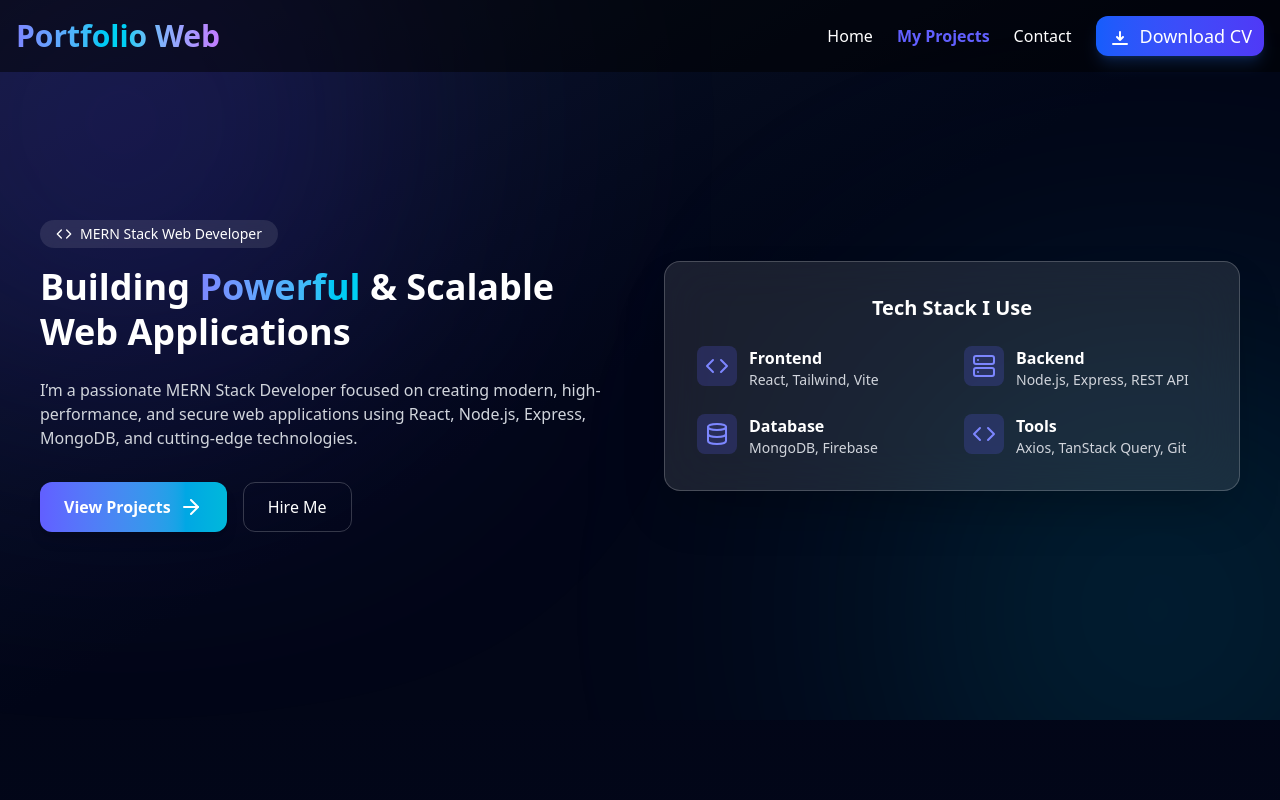
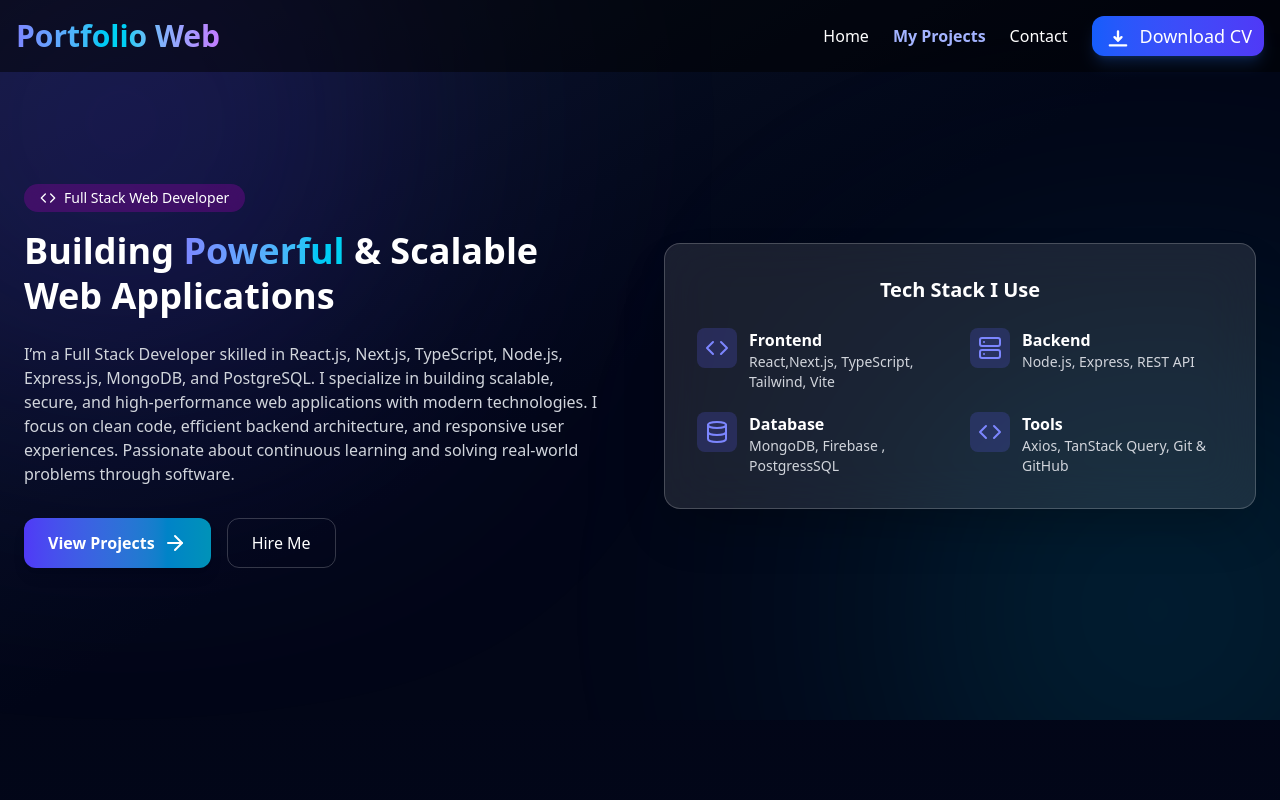
Before and after one commit to kyachingprue/my-portfolio-studio-web, a React (Vite) app: page /my-projects in a window 1280 px wide. Shown: the top 800 px of the page. Built offline with nearby package versions, Linux system fonts and the light colour scheme.

Commit message:
new code updated

```diff
--- a/src/components/Banner.jsx
+++ b/src/components/Banner.jsx
@@ -18,8 +18,8 @@ const Banner = () => {
           animate={{ opacity: 1, y: 0 }}
           transition={{ duration: 0.8 }}
         >
-          <span className="inline-flex items-center gap-2 px-4 py-1 mb-4 rounded-full bg-white/10 text-sm backdrop-blur mt-10 md:mt-0">
-            <Code size={16} /> MERN Stack Web Developer
+          <span className="inline-flex items-center gap-2 px-4 py-1 mb-4 rounded-full bg-fuchsia-700/30 text-sm backdrop-blur mt-10 md:mt-0">
+            <Code size={16} /> Full Stack Web Developer
           </span>
 
           <h1 className="text-2xl md:text-3xl xl:text-4xl font-extrabold leading-tight">
@@ -31,16 +31,14 @@ const Banner = () => {
           </h1>
 
           <p className="mt-6 text-gray-300 max-w-xl">
-            I’m a passionate MERN Stack Developer focused on creating modern,
-            high-performance, and secure web applications using React, Node.js,
-            Express, MongoDB, and cutting-edge technologies.
+            I’m a Full Stack Developer skilled in React.js, Next.js, TypeScript, Node.js, Express.js, MongoDB, and PostgreSQL. I specialize in building scalable, secure, and high-performance web applications with modern technologies. I focus on clean code, efficient backend architecture, and responsive user experiences. Passionate about continuous learning and solving real-world problems through software.
           </p>
 
           {/* BUTTONS */}
           <div className="mt-8 flex flex-wrap gap-4">
             <Link
               to="/projects"
-              className="group inline-flex items-center gap-2 px-6 py-3 rounded-xl bg-linear-to-r from-indigo-500 to-cyan-500 text-white font-semibold shadow-lg hover:scale-105 transition"
+              className="group inline-flex items-center gap-2 px-6 py-3 rounded-xl bg-linear-to-r from-indigo-600 to-cyan-600 text-white font-semibold shadow-lg hover:scale-105 transition"
             >
               View Projects
               <ArrowRight className="group-hover:translate-x-1 transition" />
@@ -67,11 +65,11 @@ const Banner = () => {
               Tech Stack I Use
             </h3>
 
-            <div className="grid grid-cols-2 gap-6">
-              <TechItem icon={<Code />} title="Frontend" desc="React, Tailwind, Vite" />
+            <div className="grid grid-cols-2 gap-5">
+              <TechItem icon={<Code />} title="Frontend" desc="React,Next.js, TypeScript, Tailwind, Vite" />
               <TechItem icon={<Server />} title="Backend" desc="Node.js, Express, REST API" />
-              <TechItem icon={<Database />} title="Database" desc="MongoDB, Firebase" />
-              <TechItem icon={<Code />} title="Tools" desc="Axios, TanStack Query, Git" />
+              <TechItem icon={<Database />} title="Database" desc="MongoDB, Firebase , PostgressSQL" />
+              <TechItem icon={<Code />} title="Tools" desc="Axios, TanStack Query, Git & GitHub" />
             </div>
           </div>
         </motion.div>
--- a/src/components/Footer.jsx
+++ b/src/components/Footer.jsx
@@ -10,7 +10,7 @@ const Footer = () => {
 
         {/* Description */}
         <p className="mb-6 text-gray-300">
-          I'm a passionate MERN stack developer. I create responsive and
+          I'm a passionate Full stack developer. I create responsive and
           dynamic web applications using modern technologies.
         </p>
 
@@ -18,7 +18,7 @@ const Footer = () => {
         <div className="mb-6">
           <p className="mb-2">💻 Programming Skills:</p>
           <p className="text-gray-300">
-            HTML | CSS | JavaScript | React.js | Node.js | Express.js | MongoDB | TailwindCSS | REST API | Firebase
+            HTML | CSS | JavaScript | React.js | Next.js | TypeScript | Node.js | Express.js | MongoDB | PostgressSQL |Shadcn UI | TailwindCSS | REST API | Firebase
           </p>
         </div>
 
--- a/src/components/Header.jsx
+++ b/src/components/Header.jsx
@@ -13,7 +13,7 @@ const Header = () => {
     words: [
       "I'm Kyachingprue Marma",
       "I'm a Web Developer",
-      "I'm a MERN Stack Developer",
+      "I'm a Full Stack Developer",
       "I'm a Software Developer",
       "I'm a Programmer",
     ],
@@ -29,7 +29,7 @@ const Header = () => {
         {/* LEFT CONTENT */}
         <div>
           <h1 className="text-2xl mt-12 md:mt-0 md:text-4xl font-bold mb-4 bg-linear-to-r from-green-400 via-cyan-400 to-blue-500 bg-clip-text text-transparent">
-            MERN Stack Developer
+            Full Stack Developer
           </h1>
 
 
@@ -38,16 +38,10 @@ const Header = () => {
             <Cursor cursorColor="#22c55e" />
           </h2>
 
-          <p className="text-gray-400 leading-relaxed">
-            My name is <span className="text-white font-semibold">Kyachingprue Marma</span>.
-            I am from Singinala, Mohamuni Para.
-            I am a passionate MERN Stack Developer who loves building modern,
-            responsive, and scalable web applications.
+          <p className="text-gray-300 leading-relaxed">
+            My name is <span className="text-white font-semibold">Kyachingprue Marma</span>, a passionate Full Stack Web Developer from Singinala, Mohamuni Para. I specialize in building modern, scalable, and high-performance web applications using React.js, Next.js, TypeScript, Node.js, Express.js, MongoDB, and PostgreSQL.
             <br /><br />
-            I have experience working with HTML, CSS, TailwindCSS, DaisyUI,
-            JavaScript, React, TanStack Query (data fetching & caching), Axios,
-            REST APIs, Node.js, Express.js, CORS, Dotenv, MongoDB, and Firebase
-            (authentication & authorization).
+            I have strong experience in creating responsive user interfaces, developing secure REST APIs, database design, authentication systems, and performance optimization. I am committed to writing clean, maintainable code and continuously learning new technologies to build real-world impactful software solutions.
           </p>
           <a
             href="/kyachingmarmaCV.pdf"
--- a/src/components/Navbar.jsx
+++ b/src/components/Navbar.jsx
@@ -42,7 +42,7 @@ const Navbar = () => {
             to="/"
             className={({ isActive }) =>
               `relative text-sm md:text-base transition-colors duration-300
-     ${isActive ? "text-indigo-500 font-semibold" : "text-white hover:text-gray-400"}
+     ${isActive ? "text-indigo-300 font-semibold" : "text-white hover:text-gray-400"}
      after:absolute after:left-0 after:-bottom-1 after:h-0.5 after:w-0
      after:bg-indigo-500 after:transition-all after:duration-300
      hover:after:w-full`
@@ -54,7 +54,7 @@ const Navbar = () => {
           <NavLink to="/my-projects"
             className={({ isActive }) =>
               `relative text-sm md:text-base transition-colors duration-300
-     ${isActive ? "text-indigo-500 font-semibold" : "text-white hover:text-gray-400"}
+     ${isActive ? "text-indigo-300 font-semibold" : "text-white hover:text-gray-400"}
      after:absolute after:left-0 after:-bottom-1 after:h-0.5 after:w-0
      after:bg-indigo-500 after:transition-all after:duration-300
      hover:after:w-full`
@@ -66,7 +66,7 @@ const Navbar = () => {
             to="/contact-me"
             className={({ isActive }) =>
               `relative text-sm md:text-base transition-colors duration-300
-     ${isActive ? "text-indigo-500 font-semibold" : "text-white hover:text-gray-400"}
+     ${isActive ? "text-indigo-300 font-semibold" : "text-white hover:text-gray-400"}
      after:absolute after:left-0 after:-bottom-1 after:h-0.5 after:w-0
      after:bg-indigo-500 after:transition-all after:duration-300
      hover:after:w-full`
@@ -88,7 +88,7 @@ const Navbar = () => {
           >
             <svg
               xmlns="http://www.w3.org/2000/svg"
-              className="w-6 h-6"
+              className="w-7 h-7"
               fill="none"
               viewBox="0 0 24 24"
               stroke="currentColor"
--- a/src/components/Projects.jsx
+++ b/src/components/Projects.jsx
@@ -94,7 +94,7 @@ export default function Projects() {
             My <span className="text-emerald-400">Projects</span>
           </h2>
           <p className="mt-4 text-gray-400 max-w-2xl mx-auto">
-            A selection of MERN stack projects showcasing real-world
+            A selection of MERN-Stack and Full-Stack projects showcasing real-world
             applications, clean architecture, and production-ready design.
           </p>
         </motion.div>
--- a/src/components/TechnologyCards.jsx
+++ b/src/components/TechnologyCards.jsx
@@ -5,7 +5,6 @@ import {
   FaJs,
   FaReact,
   FaNodeJs,
-  FaGitAlt,
   FaGithub,
 } from "react-icons/fa";
 import {
@@ -13,7 +12,9 @@ import {
   SiMongodb,
   SiFirebase,
   SiVercel,
-  SiRender,
+  SiNextdotjs,
+  SiTypescript,
+  SiPostgresql,
 } from "react-icons/si";
 
 const technologies = [
@@ -36,10 +37,22 @@ const technologies = [
       "JavaScript adds interactivity and dynamic behavior to web applications. I use modern ES6+ features to manage logic, handle events, work with APIs, and build efficient frontend and backend solutions.",
   },
   {
-    name: "React",
+    name: "React.js",
     icon: <FaReact className="text-cyan-300 text-4xl" />,
     description:
       "React is my primary frontend library. I build reusable components, manage state efficiently, and use Axios for API calls. I also use TanStack Query for powerful data fetching, caching, synchronization, and server-state management.",
+  },
+  {
+    name: "Next.js",
+    icon: <SiNextdotjs className="text-white text-4xl" />,
+    description:
+      "Next.js is my primary React framework for building production-ready full stack applications. I use App Router, Server Components, API Routes, authentication, and SEO optimization. I also focus on performance improvements using SSR, SSG, and modern full-stack architecture.",
+  },
+  {
+    name: "TypeScript",
+    icon: <SiTypescript className="text-blue-400 text-4xl" />,
+    description:
+      "TypeScript helps me build scalable and maintainable applications with strong type safety. I use it in React and Next.js projects to reduce bugs, improve code quality, and create more predictable and professional codebases.",
   },
   {
     name: "Node.js & Express",
@@ -52,6 +65,12 @@ const technologies = [
     icon: <SiMongodb className="text-green-400 text-4xl" />,
     description:
       "MongoDB is a NoSQL database used to store application data. I design schemas, perform CRUD operations, and manage data efficiently for scalable MERN stack applications.",
+  },
+  {
+    name: "PostgreSQL",
+    icon: <SiPostgresql className="text-blue-500 text-4xl" />,
+    description:
+      "PostgreSQL is my preferred relational database for building secure and scalable applications. I design efficient schemas, write optimized queries, and integrate PostgreSQL with Node.js and Next.js applications for reliable data management.",
   },
   {
     name: "Firebase",
--- a/src/pages/Contact.jsx
+++ b/src/pages/Contact.jsx
@@ -19,14 +19,19 @@ import ContactProgrammingCart from "../components/ContactProgrammingCart";
 
 const techStack = [
   "MERN Stack",
+  "Full Stack",
   "Next.js",
+  "TypeScript.js",
   "Firebase Auth",
+  "Clerk Auth",
   "JWT Security",
   "Stripe Payment",
   "REST API",
   "TanStack Query",
   "Node.js",
   "Express.js",
+  "Mongodb",
+  "PostgressSQL",
   "Git & Github",
 ];
 
@@ -75,7 +80,7 @@ export default function Contact() {
                 </span>
               </h2>
               <p className="mt-4 text-slate-300 max-w-lg">
-                I’m a MERN Stack Developer passionate about building scalable,
+                I’m a Full Stack Developer passionate about building scalable,
                 secure, and high-performance web applications.
               </p>
             </div>
@@ -149,7 +154,7 @@ export default function Contact() {
               <div>
                 <p className="text-sm text-slate-400 mb-2">Current Tech Stack</p>
                 <div className="flex flex-wrap gap-2">
-                  {["React", "Node.js", "MongoDB", "Tailwind", "JWT", "Firebase"].map(
+                  {["React","Next.js","TypeScript", "Node.js", "MongoDB", "PostgressSQL","Shadcn UI", "Tailwind", "JWT", "Firebase"].map(
                     (tech, i) => (
                       <motion.span
                         key={i}
@@ -179,7 +184,7 @@ export default function Contact() {
                 <Cpu className="text-cyan-400" />
                 <span className="text-slate-300">
                   Environment:{" "}
-                  <span className="text-cyan-400">MERN • Vite • VS Code</span>
+                  <span className="text-cyan-400">MERN-Stack • Full-Stack • Vite • VS Code</span>
                 </span>
               </div>
 
```
